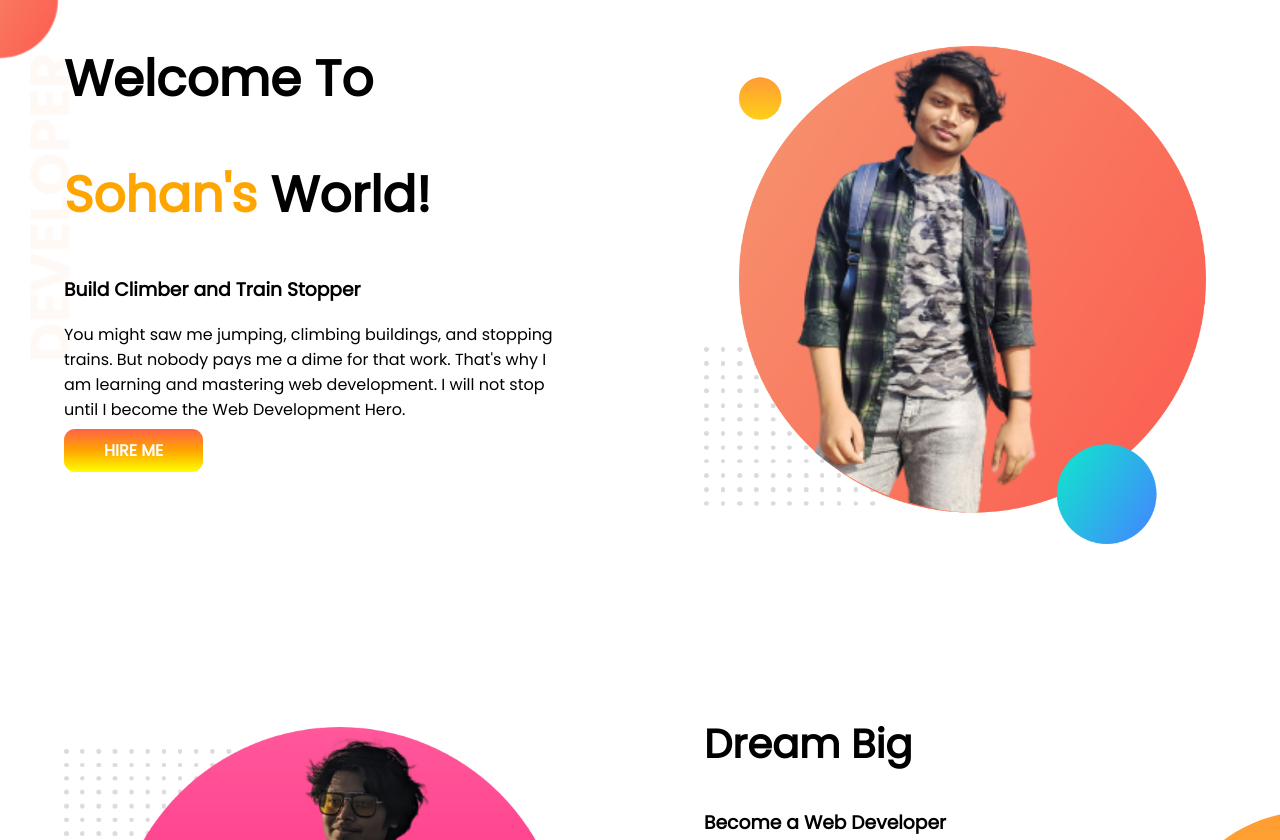
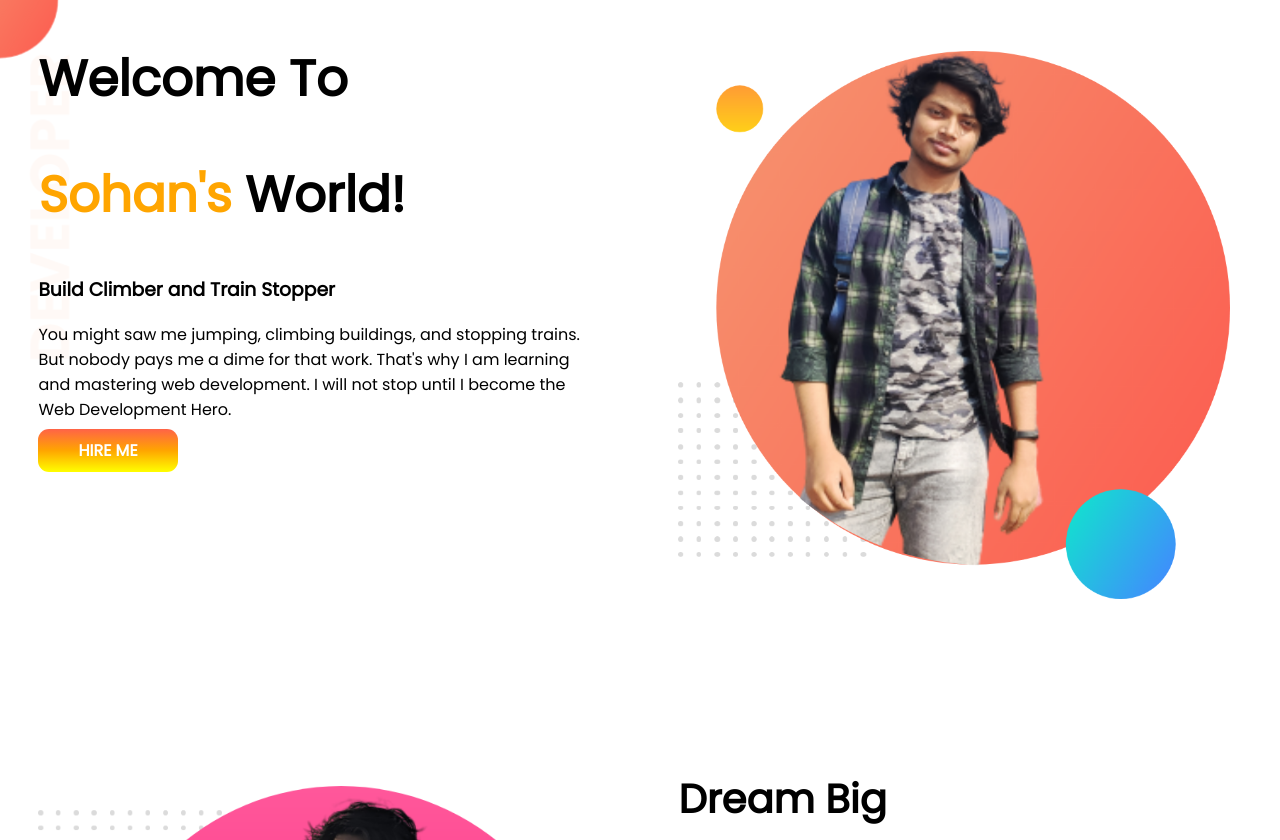
Before and after one commit to sasohan0/developer-portfolio1, a plain HTML site: page index.html in a window 1280 px wide. Shown: the top 840 px of the page. Drawn offline with Linux system fonts and the light colour scheme.

Commit message:
png solved

```diff
--- a/index.html
+++ b/index.html
@@ -30,7 +30,9 @@
             <a class="link-button" target="blank" href="https://www.facebook.com/solihahmad.sohan">HIRE ME</a>
         </div>
 
-        <div class="half-width"><img src="/images/sohan.png" alt=""></div>
+        <div class="half-width">
+            <img src="/images/sohan.png">
+        </div>
     </section>
     <section class="dream-big flexible-container">
         <div class="half-width">
--- a/style.css
+++ b/style.css
@@ -18,8 +18,8 @@ h2{
 }
 .half-width{
    width: 50%;
-   padding-left: 5%;
-   padding-right: 5%;
+   padding-left: 3%;
+   padding-right: 3%;
 
 }
 .half-width img{
```
